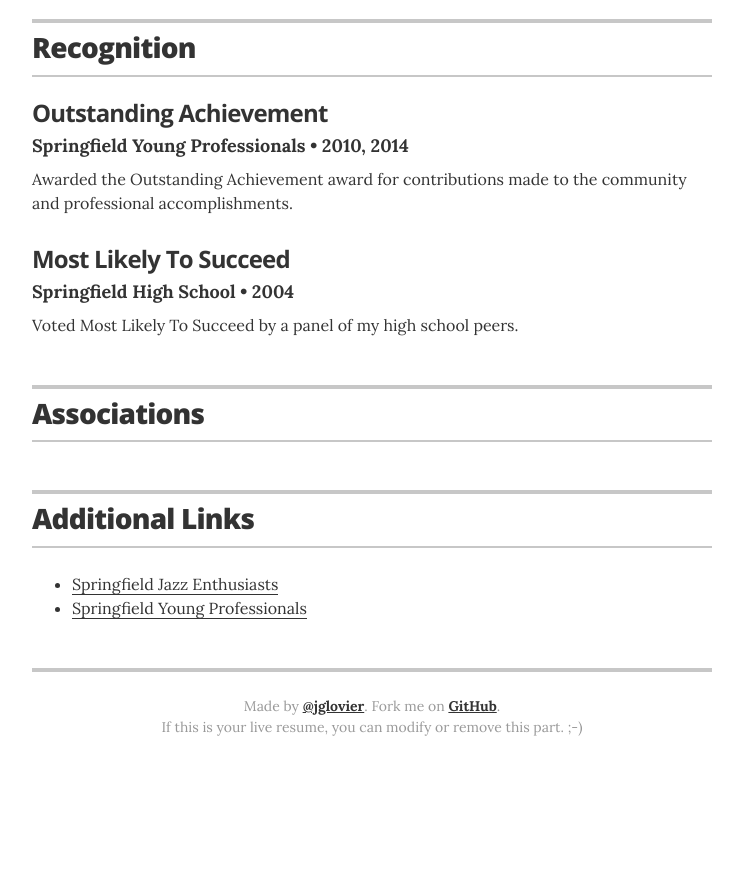
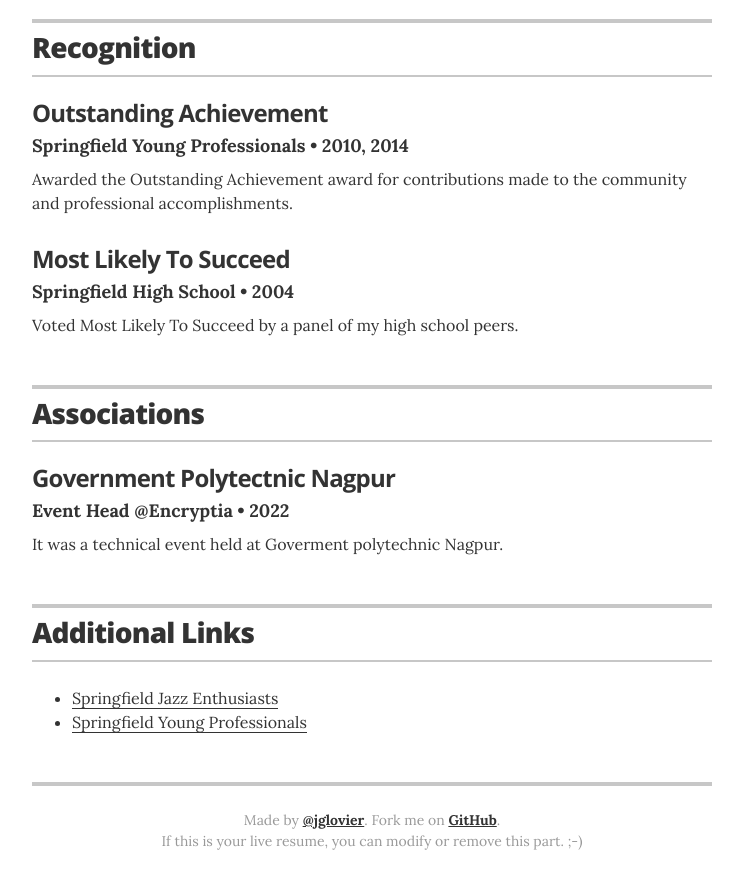
Before and after one commit to anikethate7/resume, a Jekyll site: the page built from index.html, in a window 1280 px wide and 900 px high, scrolled down 2344 px. Shown: the top 889 px of the window, without its empty margins (268-1011 px from the left). Built offline with Jekyll 4.4.1, drawn with Linux system fonts in a browser that asks for light colours; before the commit the page ends 3130 px from its top, so only the background shows below that.

Commit message:
Update associations.yml

```diff
--- a/_data/associations.yml
+++ b/_data/associations.yml
@@ -1,4 +1,15 @@
 # Associations
 # comment out the urls if you do not wish to display them
 
-#
+- organization: Government Polytectnic Nagpur
+  role: Event Head @Encryptia
+  year: 2022
+ # url: https://www.peta.org/
+  summary: It was a technical event held at Goverment polytechnic Nagpur.
+
+
+#- organization: Yale Amnesty International
+  #role: Communications coordinator
+ # year: 2002 &mdash; 2004
+  #url: http://campuspress.yale.edu/amnesty/
+ # summary: During my junion and senior years at Yale, I was actively involved in Yale Amnesty International where I helped facilitate our student organization communications through website maintenance, writing for our campus publication, and graphic design of related materials.
```
